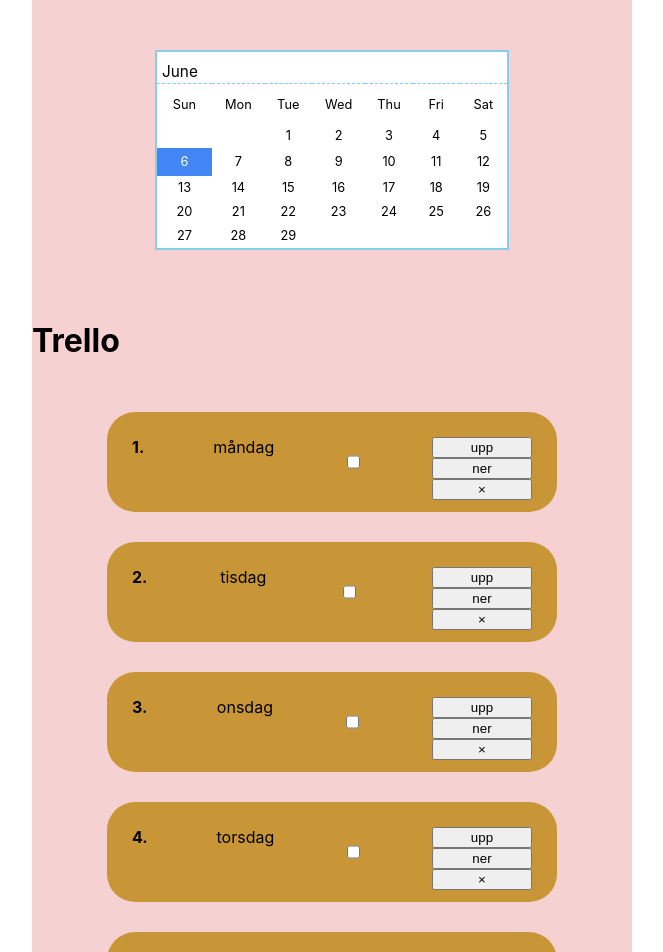
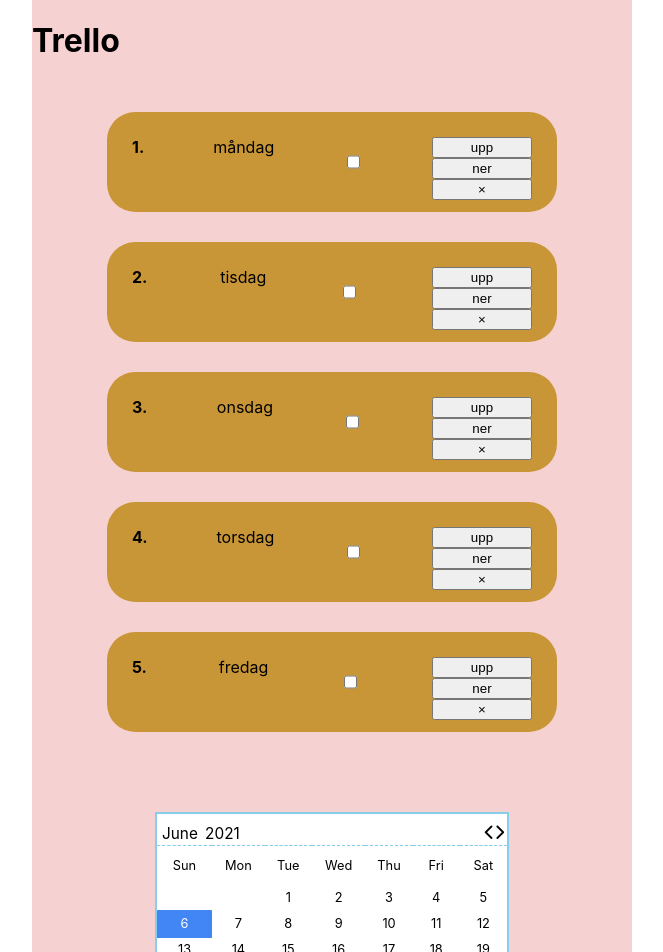
Before and after one commit to RustyNick/Project-Fyra, a React (Create React App) app: page / in a window 1280 px wide. Shown: the top 952 px of the page, without its empty margins (308-971 px from the left). Built offline with nearby package versions, Linux system fonts and the light colour scheme.

Commit message:
save code progress calender

```diff
--- a/public/index.html
+++ b/public/index.html
@@ -7,6 +7,7 @@
   <meta name="viewport" content="width=device-width, initial-scale=1" />
   <meta name="theme-color" content="#000000" />
   <meta name="description" content="Web site created using create-react-app" />
+  <script src="https://kit.fontawesome.com/2b61802b5a.js" crossorigin="anonymous"></script>
   <link rel="apple-touch-icon" href="%PUBLIC_URL%/logo192.png" />
   <!--
       manifest.json provides metadata used when your web app is installed on a
--- a/src/App.js
+++ b/src/App.js
@@ -1,4 +1,4 @@
-import React from 'react'
+import React, { Component } from 'react'
 import TodoList from './todo/TodoList'
 import Calendar from "./components/Calendar";
 
@@ -7,35 +7,37 @@
   margin: "50px auto"
 }
 
+
+
 function App() {
   let todos = [
-    {id: 1, complated: false, title: 'måndag'},
-    {id: 2, complated: false, title: 'tisdag'},
-    {id: 3, complated: false, title: 'onsdag'},
-    {id: 4, complated: false, title: 'torsdag'},
-    {id: 5, complated: false, title: 'fredag'}
+    { id: 1, complated: false, title: 'måndag' },
+    { id: 2, complated: false, title: 'tisdag' },
+    { id: 3, complated: false, title: 'onsdag' },
+    { id: 4, complated: false, title: 'torsdag' },
+    { id: 5, complated: false, title: 'fredag' }
   ]
 
-function toggleTodo(id) {
-/*   console.log('todo id', id),
- */  todos = todos.map(todo=>{
-    if(todo.id===id){
-      todo.complated=!todo.complated
-    }
-    return todo
-  })
-}
+  function toggleTodo(id) {
+    /*   console.log('todo id', id),*/
+    todos = todos.map(todo => {
+      if (todo.id === id) {
+        todo.complated = !todo.complated
+      }
+      return todo
+    })
+  }
 
   return (
     <div className="wrapper">
-      <div className="App">
-        <Calendar style={style} width="350px" />
-      </div>
       <h1>Trello</h1>
       < TodoList todos={todos} onToggle={toggleTodo}></TodoList>
+      <div className="App">
+        <Calendar style={style} width="350px"
+          onDayClick={(e, day) => this.onDayClick(e, day)} />
+      </div>
     </div>
   );
-
 }
 
 export default App;
--- a/src/components/Calendar/index.js
+++ b/src/components/Calendar/index.js
@@ -2,6 +2,7 @@
 import moment from 'moment';
 import './calendar.css'
 import reportWebVitals from "../../reportWebVitals";
+import { object } from "prop-types";
 
 export default class Calendar extends React.Component {
     state = {
@@ -15,7 +16,7 @@
         super(props);
         this.width = props.width || "350px";
         this.style = props.style || {};
-        this.style.width = this.width;
+        this.style.width = this.width; // add this
     }
 
     weekdays = moment.weekdays(); //regular names
@@ -51,6 +52,24 @@
         this.setState({
             dateContext: dateContext
         });
+    }
+
+    nextMonth = () => {
+        let dateContext = Object.assign({}, this.state.dateContext)
+        dateContext = moment(dateContext).add(1, "month");
+        this.setState({
+            dateContext: dateContext
+        });
+        this.props.onNextMonth && this.props.onNextMonth();
+    }
+
+    prevMonth = () => {
+        let dateContext = Object.assign({}, this.state.dateContext)
+        dateContext = moment(dateContext).subtract(1, "month");
+        this.setState({
+            dateContext: dateContext
+        });
+        this.props.onPrevMonth && this.props.onPrevMonth();
     }
 
     onSelectChange = (e, data) => {
@@ -95,13 +114,57 @@
 
     }
 
+    showYearEditor = () => {
+        this.setState({
+            showYearNav: true
+        });
+    }
+
+
+    setYear = (year) => {
+        let dateContext = Object.assign({}, this.state.dateContext);
+        dateContext = moment(dateContext).set("year", year);
+        this.setState({
+            dateContext: dateContext
+        });
+    }
+    onYearChange = (e) => {
+        this.setYear(e.target.value);
+        this.props.onYearChange && this.props.onYearChange(e, e.target.value);
+    }
+
+    onKeyUpYear = (e) => {
+        if (e.which == 13 || e.which == 27) {
+            this.setYear(e.target.value);
+            this.setState({
+                showYearNav: false
+            })
+        }
+    }
 
     YearNav = () => {
         return (
-            <span>
-                {this.year}
-            </span>
+            this.state.showYearNav ?
+                <input
+                    defaultValue={this.year()}
+                    className="editor-year"
+                    ref={(yearInput) => { this.yearInput = yearInput }}
+                    onKeyUp={(e) => this.onKeyUpYear(e)}
+                    onChange={(e) => this.onYearChange(e)}
+                    type="number"
+                    placeholder="year" />
+                :
+
+                <span
+                    className="label-year"
+                    onDoubleClick={(e) => { this.showYearEditor() }}>
+                    {this.year()}
+                </span>
         );
+    }
+
+    onDayClick = (e, day) => {
+        this.props.onDayClick && this.props.onDayClick(e, day);
     }
 
     render() {
@@ -125,7 +188,7 @@
             let className = (d == this.currentDay() ? "day current-day" : "day");
             daysInMonth.push(
                 <td key={d} className={className} >
-                    <span>{d}</span>
+                    <span onCLick={(e) => { this.onDayClick(e, d) }}>{d}</span>
                 </td>
             );
         }
@@ -169,6 +232,14 @@
                                 {" "}
                                 <this.YearNav />
                             </td>
+                            <td colSpan="2" className="nav-month">
+                                <i class=" prev fas fa-chevron-left"
+                                    onClick={(e) => { this.prevMonth() }}>
+                                </i>
+                                <i class="prev fas fa-chevron-right"
+                                    onClick={(e) => { this.nextMonth() }}>
+                                </i>
+                            </td>
                         </tr>
                     </thead>
                     <tbody>
```
